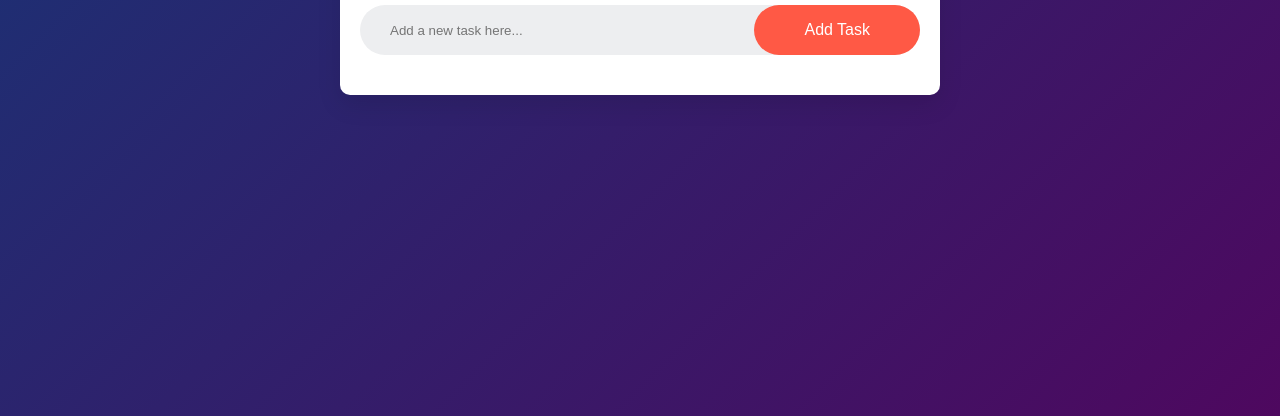
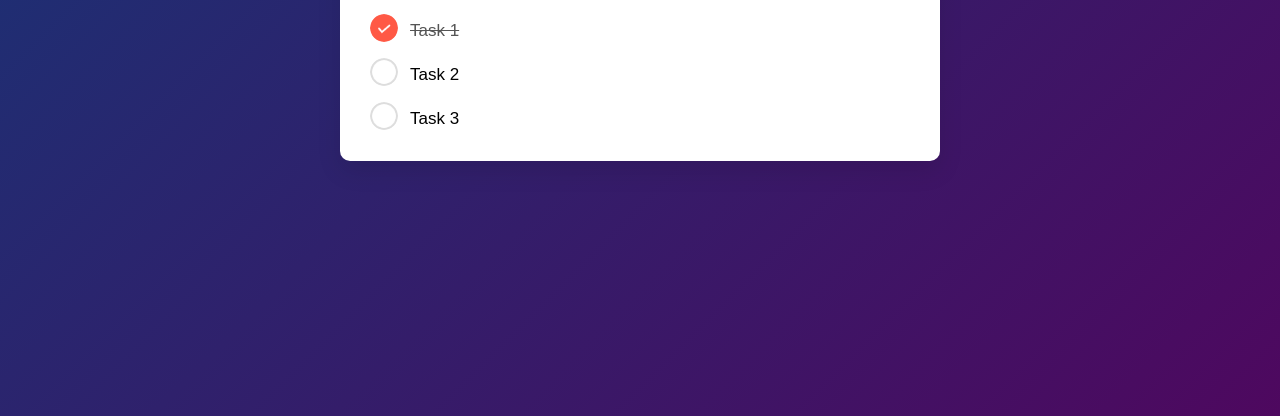
Before and after one commit to sushant-dasuri/Javascript-beginner-projects, a plain HTML site: page todolist-app/index.html in a window 1280 px wide. Shown: the part 384-800 px from the top of the page. Drawn offline with Linux system fonts and the light colour scheme.

Commit message:
Completed the adding task css part

```diff
--- a/todolist-app/css/styles.css
+++ b/todolist-app/css/styles.css
@@ -72,3 +72,34 @@
     cursor: pointer;
     border-radius: 40px;
 }
+
+ul li {
+    list-style: none;
+    font-size: 17px;
+    padding: 12px 8px 12px 50px;
+    user-select: none;
+    cursor: pointer;
+    position: relative;
+}
+
+ul li::before{
+    content: '';
+    position: absolute;
+    height: 28px;
+    width: 28px;
+    border-radius: 50%;
+    background-image: url('../img/unchecked.png');
+    background-size: cover;
+    background-position: center;
+    top: 5px;
+    left: 10px;
+}
+
+ul li.checked {
+    text-decoration: line-through;
+    color: #555;
+}
+
+ul li.checked::before{
+    background-image: url('../img/checked.png');
+}
--- a/todolist-app/index.html
+++ b/todolist-app/index.html
@@ -1,5 +1,6 @@
 <!DOCTYPE html>
 <html>
+
 <head>
     <meta charset="utf-8">
     <meta http-equiv="X-UA-Compatible" content="IE=edge">
@@ -8,6 +9,7 @@
     <meta name="viewport" content="width=device-width, initial-scale=1">
     <link rel="stylesheet" href="css/styles.css">
 </head>
+
 <body>
     <main class="container">
         <section class="todoApp">
@@ -17,10 +19,18 @@
                 <form>
                     <input type="text" name="task" class="todoInput" placeholder="Add a new task here..." required>
                     <button type="submit" class="addButton">Add Task</button>
-
                 </form>
+            </section>
+            <section>
+                <ul class="todoList">
+                    <!-- Todo items will be dynamically added here -->
+                    <li class="checked">Task 1</li>
+                    <li>Task 2</li>
+                    <li>Task 3</li>
+                </ul>
             </section>
         </section>
     </main>
 </body>
+
 </html>
```
Lines whose indentation alone changed are shown as unchanged.
